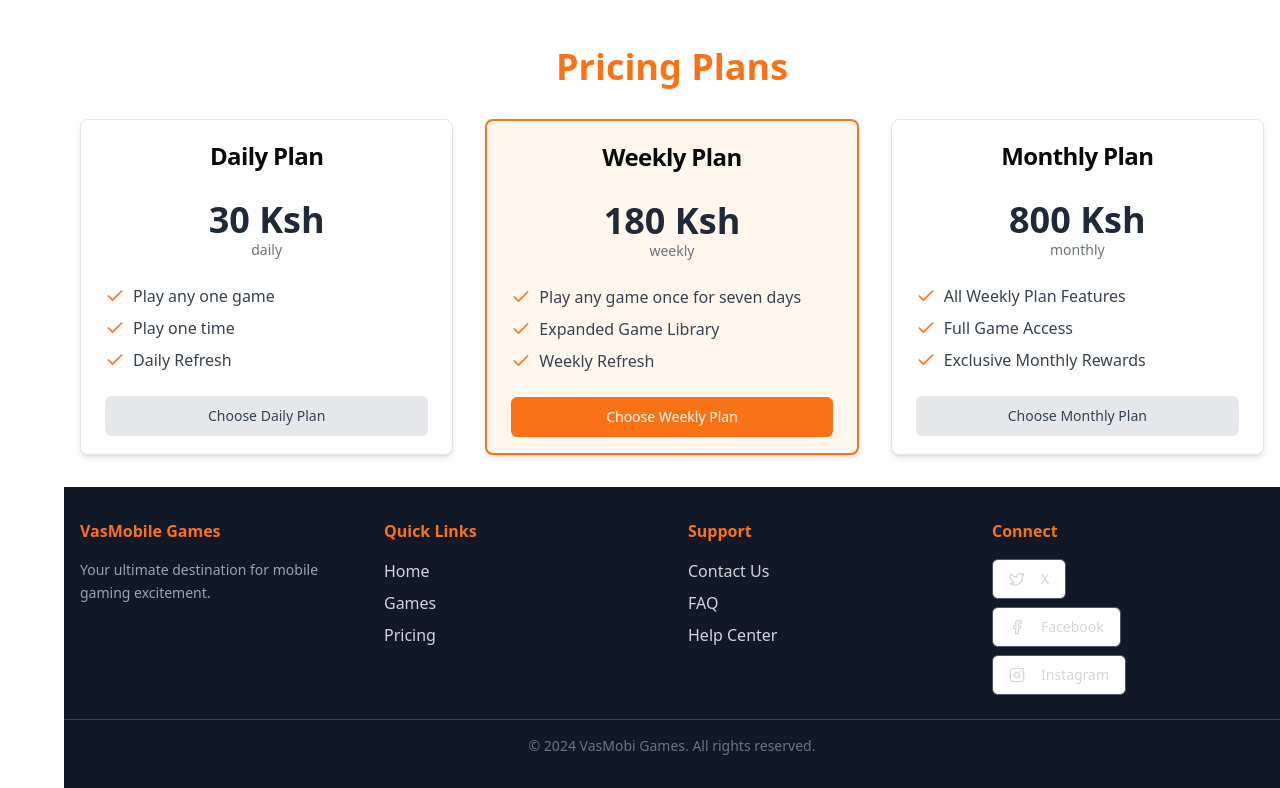
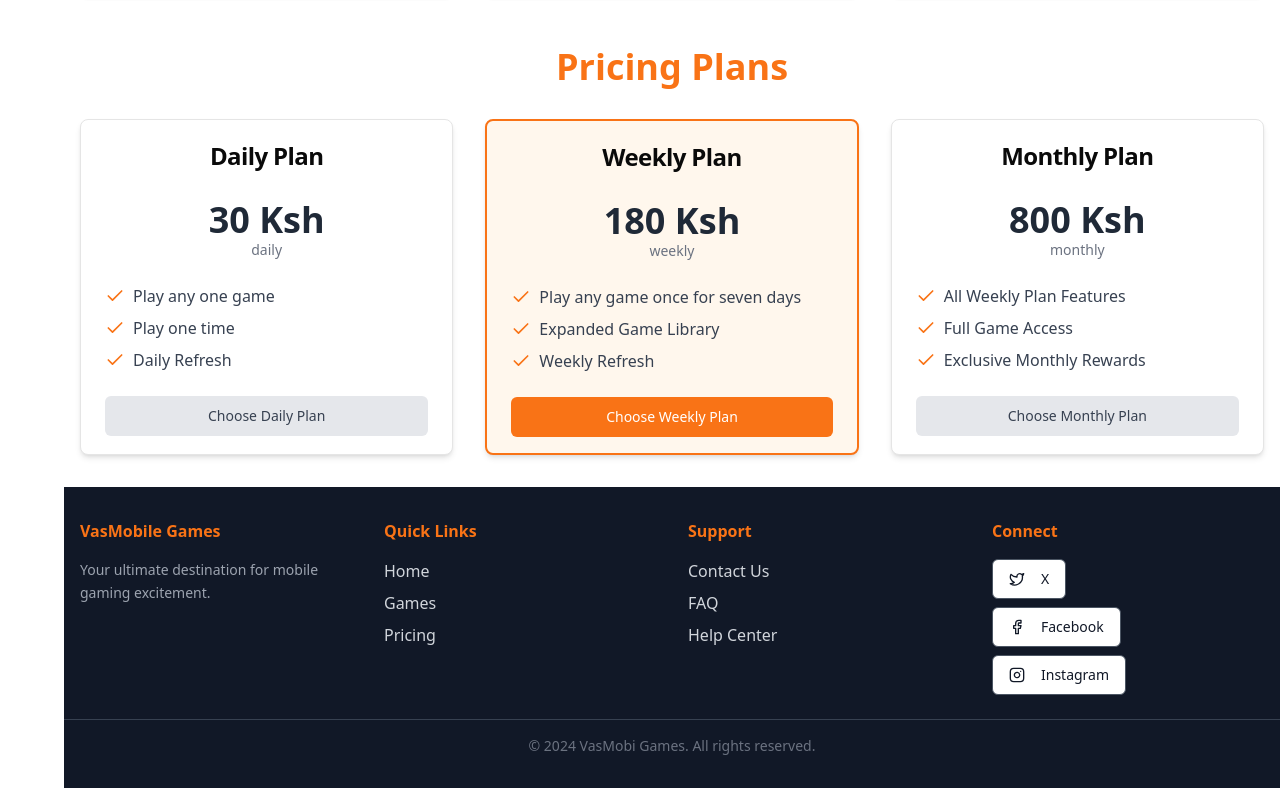
Before and after one commit to NjokiGithukuE/vasmobi-games, a React (Vite) app: page / in a window 1280 px wide. Shown: the part 967-1755 px from the top of the page. Built offline with nearby package versions, Linux system fonts and the light colour scheme.

Commit message:
feat: footer social links color fix

```diff
--- a/src/components/Footer.tsx
+++ b/src/components/Footer.tsx
@@ -80,7 +80,7 @@ export const Footer: React.FC = () => {
                 variant="outline"
                 className="
                   border-gray-600
-                  text-gray-300
+                  text-gray-900
                   hover:border-orange-500
                   hover:text-orange-500
                   flex items-center
@@ -97,7 +97,7 @@ export const Footer: React.FC = () => {
                 variant="outline"
                 className="
                   border-gray-600
-                  text-gray-300
+                  text-gray-900
                   hover:border-orange-500
                   hover:text-orange-500
                   flex items-center
@@ -114,7 +114,7 @@ export const Footer: React.FC = () => {
                 variant="outline"
                 className="
                   border-gray-600
-                  text-gray-300
+                  text-gray-900
                   hover:border-orange-500
                   hover:text-orange-500
                   flex items-center
```
